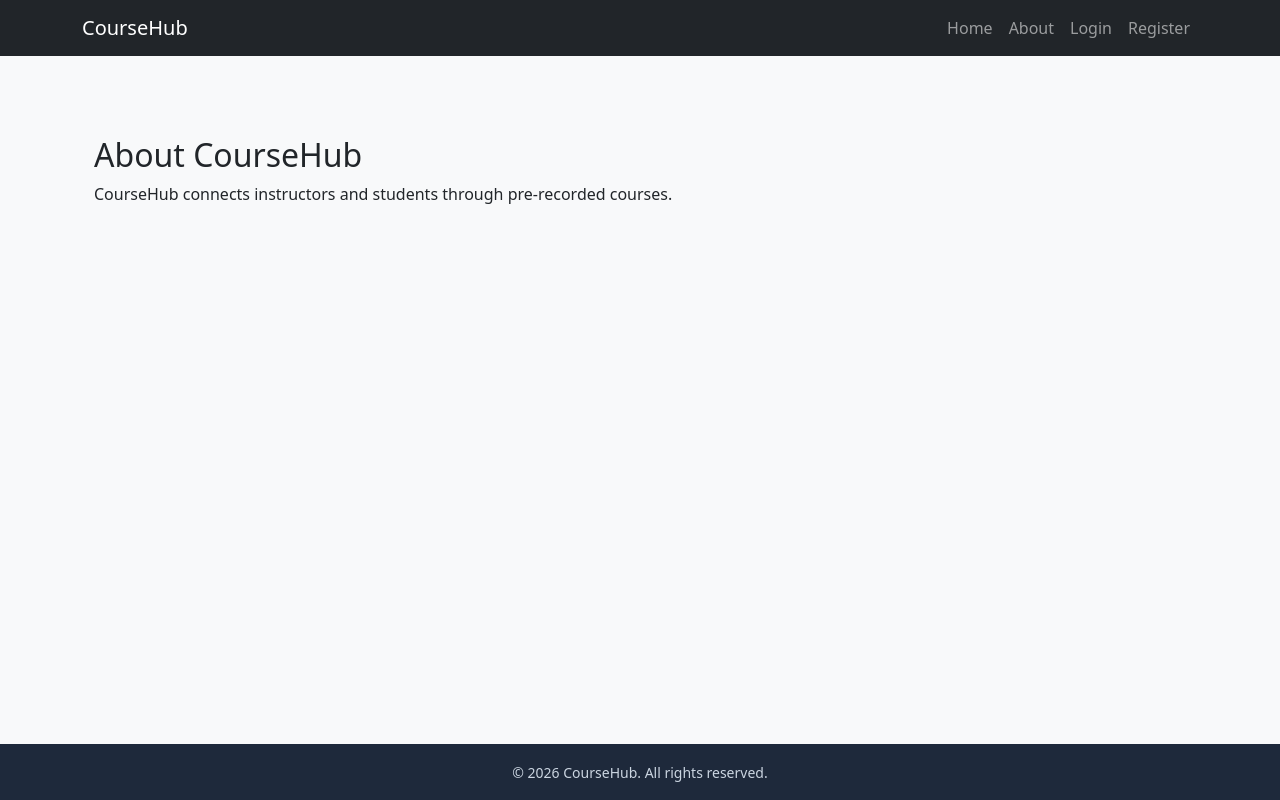
After one commit to 3bdalla3adil/eartech-internship-2026, a Django app: page /about/ in a window 1280 px wide. The commit adds this page. Run offline with Django 5.2, Linux system fonts and the light colour scheme.

Commit message:
fix: recreate about.html template AB#3293

```diff
--- a/coursehub/coursehub/urls.py
+++ b/coursehub/coursehub/urls.py
@@ -21,16 +21,17 @@ from django.urls import include, path
 from django.contrib.auth import views as auth_views
 
 from accounts.views import register
-from courses.views import home
-
+from courses.views import home, about
 
 urlpatterns = [
     path('admin/', admin.site.urls),
-    path("", home, name="home"),
+    path('', home, name='home'),
+    path('about/', about, name='about'),
     path('courses/', include('courses.urls')),
-    path("login/", auth_views.LoginView.as_view(template_name="accounts/login.html"), name="login"),
-    path("logout/", auth_views.LogoutView.as_view(), name="logout"),
-    path("accounts/register/", register, name="register"),
+    path('login/', auth_views.LoginView.as_view(template_name="accounts/login.html"), name="login"),
+    path('logout/', auth_views.LogoutView.as_view(), name="logout"),
+    path('accounts/register/', register, name="register"),
 ]
+
 if settings.DEBUG:
     urlpatterns += static(settings.MEDIA_URL, document_root=settings.MEDIA_ROOT)
--- a/coursehub/courses/views.py
+++ b/coursehub/courses/views.py
@@ -1,7 +1,6 @@
 from django.http import HttpResponse
 from django.shortcuts import render
 from .models import Course
-
 
 def course_list(request):
     return HttpResponse('Courses app is working ✅')
@@ -14,3 +13,6 @@ def home(request):
         .order_by("-created_at")[:8]
     )
     return render(request, "home.html", {"courses": courses})
+
+def about(request):
+    return render(request, "about.html")
--- /dev/null
+++ b/coursehub/templates/about.html
@@ -0,0 +1,9 @@
+{% extends "base.html" %}
+{% block title %}About | CourseHub{% endblock %}
+
+{% block content %}
+<div class="container mt-5">
+    <h2>About CourseHub</h2>
+    <p>CourseHub connects instructors and students through pre-recorded courses.</p>
+</div>
+{% endblock %}
--- a/coursehub/templates/base.html
+++ b/coursehub/templates/base.html
@@ -1,6 +1,7 @@
 {% load static %}
 <!DOCTYPE html>
 <html lang="en">
+
 <head>
     <meta charset="UTF-8">
     <meta name="viewport" content="width=device-width, initial-scale=1">
@@ -8,18 +9,23 @@
     <link href="https://cdn.jsdelivr.net/npm/bootstrap@5.3.3/dist/css/bootstrap.min.css" rel="stylesheet">
     <link rel="stylesheet" href="{% static 'css/style.css' %}">
 </head>
+
 <body>
     <!-- ===== Navbar ===== -->
     <nav class="navbar navbar-expand-lg navbar-dark bg-dark">
         <div class="container">
             <a class="navbar-brand" href="{% url 'home' %}">CourseHub</a>
-            <button class="navbar-toggler" type="button" data-bs-toggle="collapse" data-bs-target="#navbarNav" aria-controls="navbarNav" aria-expanded="false" aria-label="Toggle navigation">
+            <button class="navbar-toggler" type="button" data-bs-toggle="collapse" data-bs-target="#navbarNav"
+                aria-controls="navbarNav" aria-expanded="false" aria-label="Toggle navigation">
                 <span class="navbar-toggler-icon"></span>
             </button>
             <div class="collapse navbar-collapse" id="navbarNav">
                 <ul class="navbar-nav ms-auto">
                     <li class="nav-item">
                         <a class="nav-link" href="{% url 'home' %}">Home</a>
+                    </li>
+                    <li class="nav-item">
+                        <a class="nav-link" href="{% url 'about' %}">About</a>
                     </li>
                     {% if user.is_authenticated %}
                     {% if user.role == 'INSTRUCTOR' %}
@@ -69,4 +75,5 @@
 
     <script src="https://cdn.jsdelivr.net/npm/bootstrap@5.3.3/dist/js/bootstrap.bundle.min.js"></script>
 </body>
+
 </html>
```
Also changed, not shown: coursehub/courses/tests.py (+15 -1 lines). Lines whose indentation alone changed are shown as unchanged.
